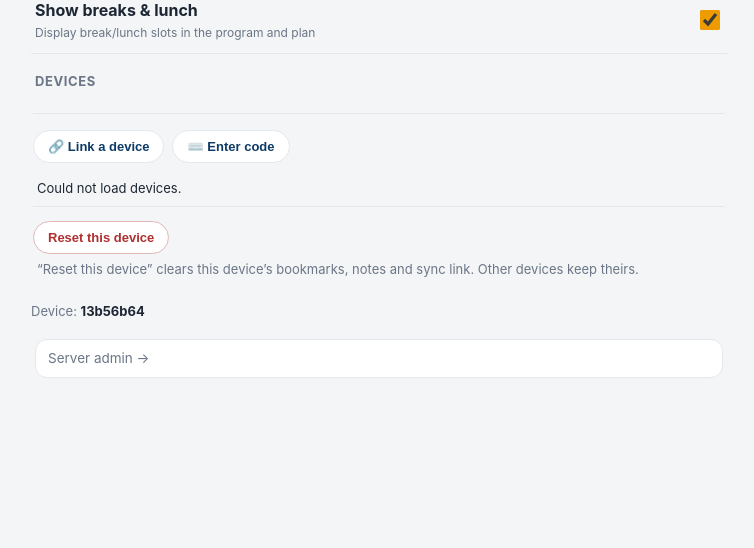
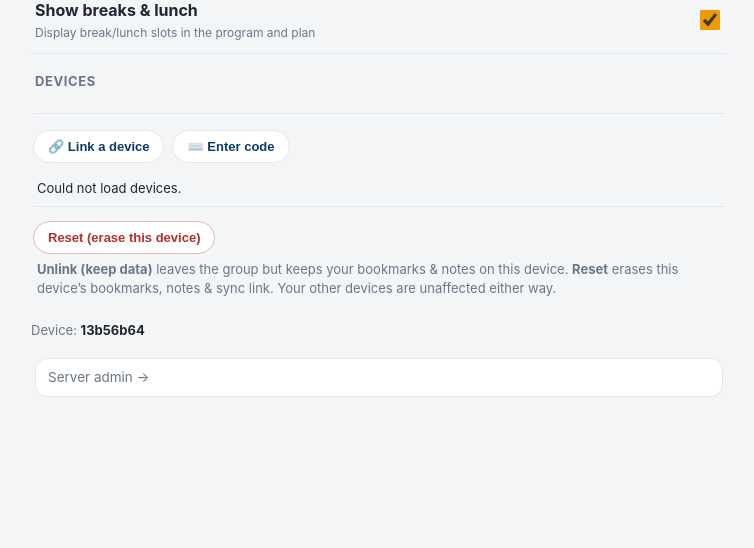
Before and after one commit to jikhanjung/strati2026, a Django app: template congress/templates/congress/settings.html in a window 1280 px wide. Shown: the part 170-718 px from the top of the page, without its empty margins (261-1015 px from the left). Run offline with Django 5.2, Linux system fonts and the light colour scheme; the template is opened without the code that fills it, so the values that code supplies are empty.

Commit message:
Settings: clarify Unlink vs Reset labels and confirm text
This-device action is now "Unlink (keep data)" and the wipe button is "Reset
(erase this device)", with confirm dialogs and a help line spelling out that
unlink keeps local data while reset erases it.

Co-Authored-By: Claude Opus 4.8 (1M context) <noreply@anthropic.com>

```diff
--- a/congress/templates/congress/settings.html
+++ b/congress/templates/congress/settings.html
@@ -20,8 +20,8 @@
   </div>
   <div id="sync-out" class="sync-out" hidden></div>
   <div id="device-list" class="device-list"></div>
-  <button id="reset-local" class="sync-btn danger" style="margin-top:6px">Reset this device</button>
-  <p class="hint" style="margin-top:6px">“Reset this device” clears this device’s bookmarks, notes and sync link. Other devices keep theirs.</p>
+  <button id="reset-local" class="sync-btn danger" style="margin-top:6px">Reset (erase this device)</button>
+  <p class="hint" style="margin-top:6px"><b>Unlink (keep data)</b> leaves the group but keeps your bookmarks &amp; notes on this device. <b>Reset</b> erases this device’s bookmarks, notes &amp; sync link. Your other devices are unaffected either way.</p>
 </section>
 
 <div id="settings-info" class="settings-info"></div>
@@ -44,7 +44,7 @@
 
   const reset = document.getElementById('reset-local');
   if (reset) reset.addEventListener('click', () => {
-    if (!confirm('Reset this device? Bookmarks, notes and the sync link on THIS device will be cleared.')) return;
+    if (!confirm('Reset (erase this device)?\n\nThis ERASES all bookmarks and notes on THIS device and clears its sync link. Your other linked devices keep their data.')) return;
     STRATI.resetLocal();
     location.href = '{% url "program" %}';
   });
@@ -91,9 +91,10 @@
       const me = d.id === data.current;
       const name = me ? '📱 This device' : '🖥️ ' + String(d.id).slice(0, 8);
       const canUnlink = me ? (list.length > 1) : true;   // 솔로(이 기기뿐)면 분리할 게 없음
+      const label = me ? 'Unlink (keep data)' : 'Unlink';
       const btn = canUnlink
         ? '<button class="device-unlink" data-id="' + STRATI.esc(d.id) + '"'
-          + (me ? ' data-self="1"' : '') + '>Unlink</button>'
+          + (me ? ' data-self="1"' : '') + '>' + label + '</button>'
         : '';
       return '<div class="device-row"><span class="device-name">' + name + '</span>'
         + '<span class="device-seen">' + ago(d.seen) + '</span>' + btn + '</div>';
@@ -101,12 +102,12 @@
   }
   devList.addEventListener('click', async (e) => {
     const b = e.target.closest('.device-unlink'); if (!b) return;
-    if (b.dataset.self) {                  // 이 기기 → 새 솔로 토큰으로 분리
-      if (!confirm('Unlink THIS device? It stops syncing with the others (your data stays here).')) return;
+    if (b.dataset.self) {                  // 이 기기 → 새 솔로 토큰으로 분리(데이터 유지)
+      if (!confirm('Unlink this device (keep data)?\n\nYour bookmarks & notes stay on this device — they just stop syncing with your other devices.')) return;
       try { await STRATI.unlinkThisDevice(); } catch (e) {}
       location.reload();
     } else {                               // 다른 기기 → 차단(다음 동기화 때 분리됨)
-      if (!confirm('Unlink this device from the group? It is signed out on its next sync.')) return;
+      if (!confirm('Unlink this device from the group?\n\nIt keeps its own data but is signed out of the shared sync on its next connection.')) return;
       try { await STRATI.forgetDevice(b.dataset.id); } catch (e) {}
       loadDevices(); renderLinked();
     }
```
